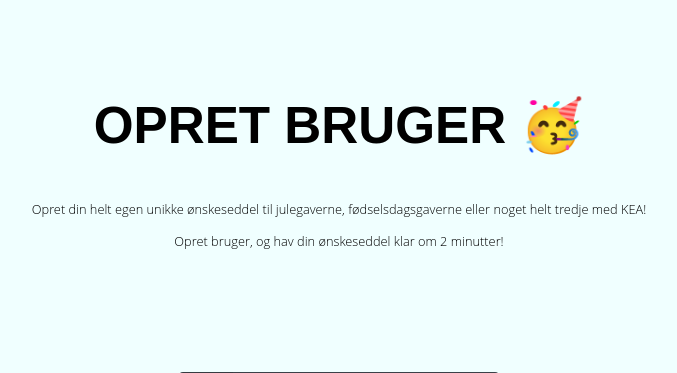
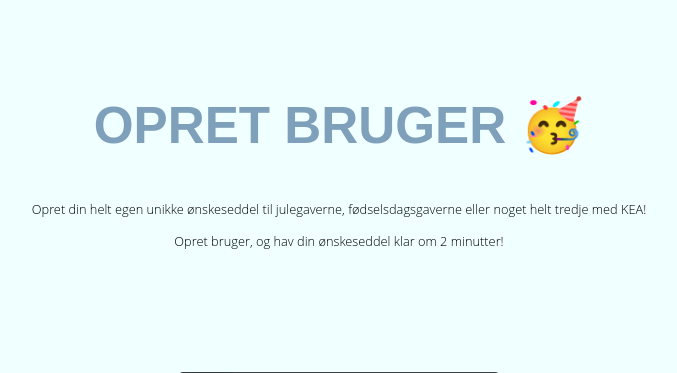
Before and after one commit to Battals/Full-stack-projekt, a Spring app: template src/main/resources/templates/createUser.html in a window 1280 px wide. Shown: the top 373 px of the page, without its empty margins (301-978 px from the left). Run offline with Thymeleaf, Linux system fonts and the light colour scheme; the template is opened without the code that fills it, so the values that code supplies are empty.

Commit message:
ændre farve

```diff
--- a/src/main/resources/static/styleBattal.css
+++ b/src/main/resources/static/styleBattal.css
@@ -14,7 +14,7 @@
     display: flex;
     justify-content: center;
     font-size: 4vw;
-    color: black;
+    color: #7ea0bb;
 
 }
 
```
